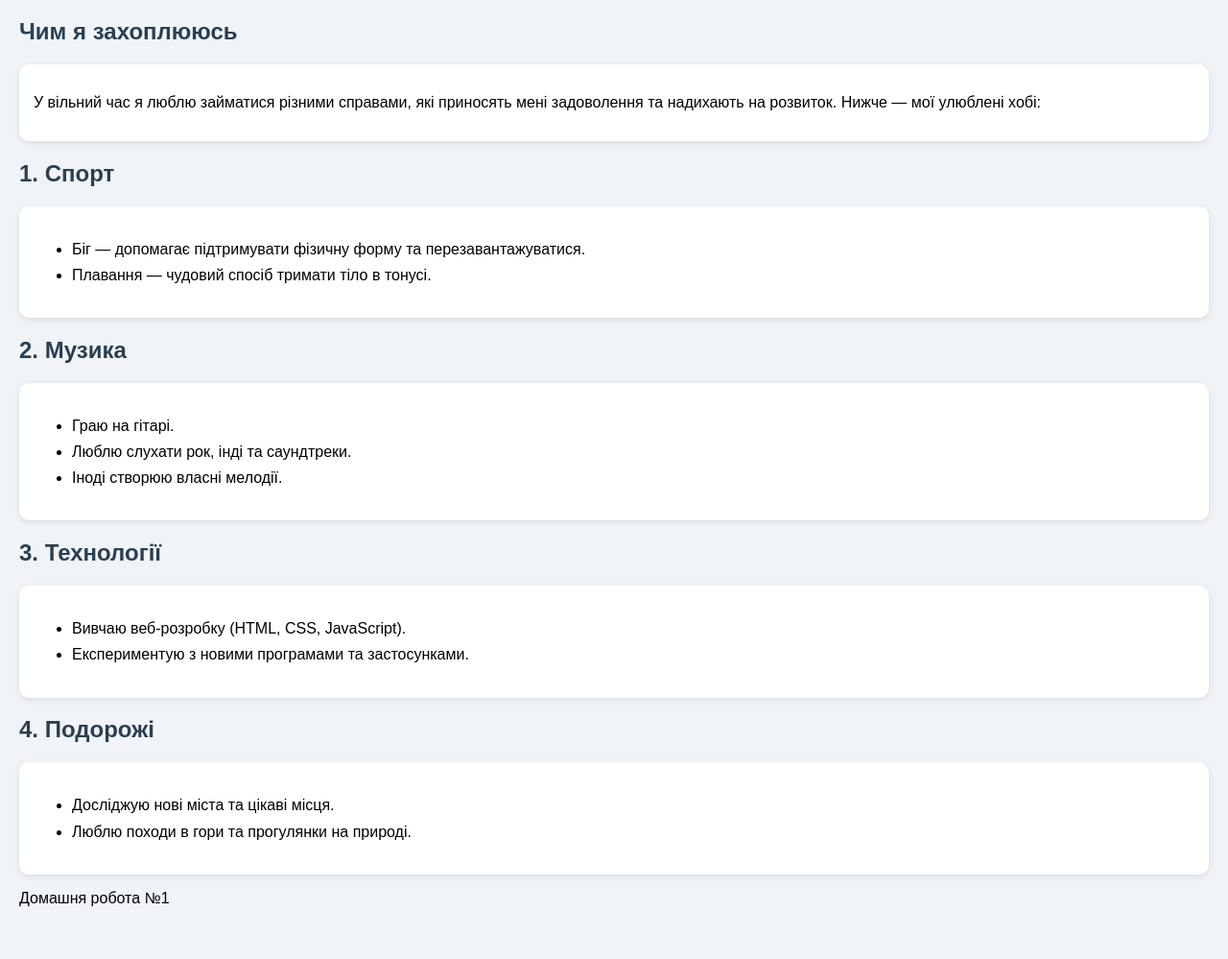
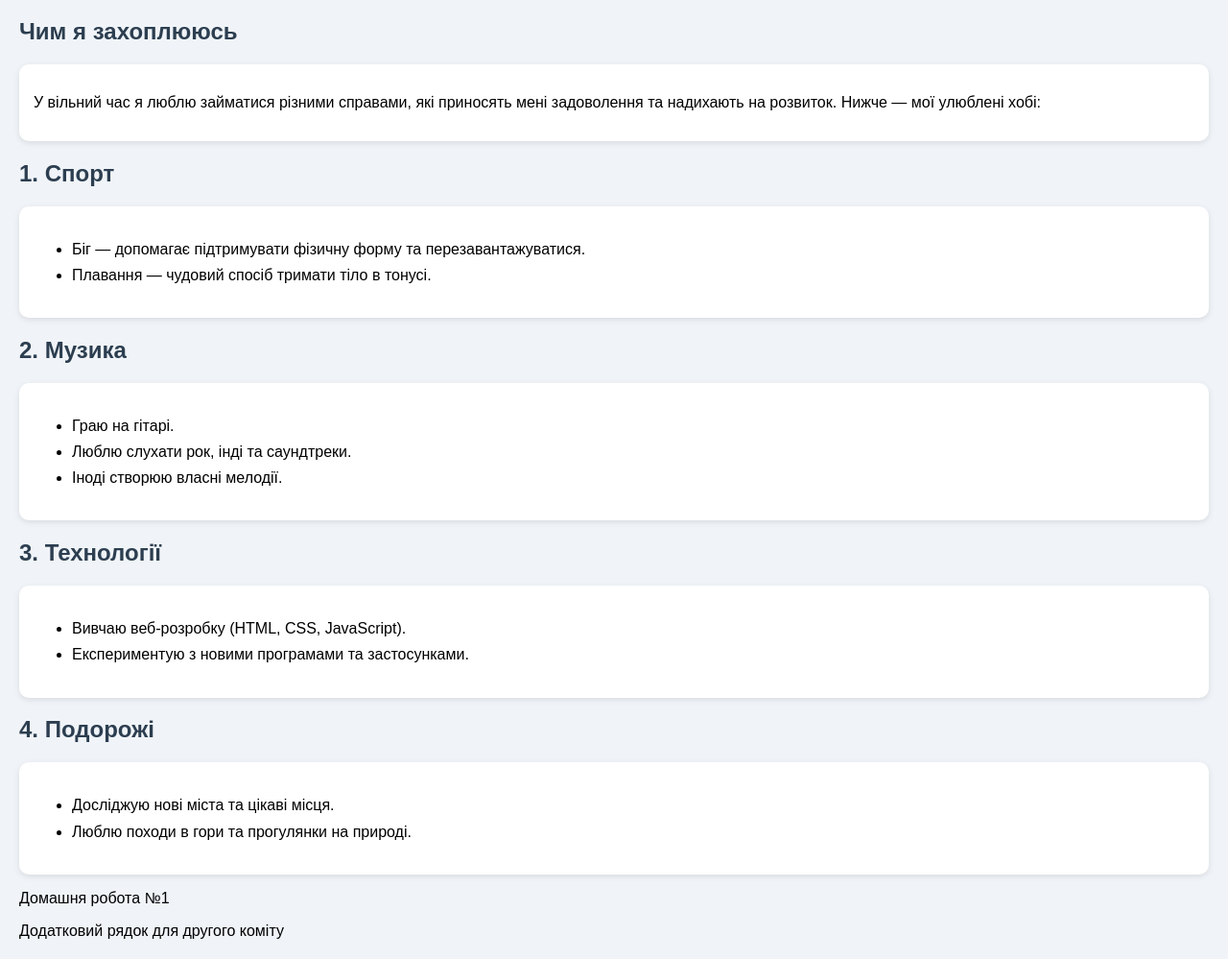
Before and after one commit to BALINA83/homework-1, a plain HTML site: page index.html in a window 1280 px wide. Shown: the part 61-1060 px from the top of the page at 96% size. Before the commit the page ends 1026 px from the top, so only its background shows below. Drawn offline with Linux system fonts and the light colour scheme.

Commit message:
second commit hw-01

```diff
--- a/index.html
+++ b/index.html
@@ -128,3 +128,4 @@
 <footer>
     <p>Домашня робота №1</p>
 </footer>
+<p>Додатковий рядок для другого коміту</p>
```
